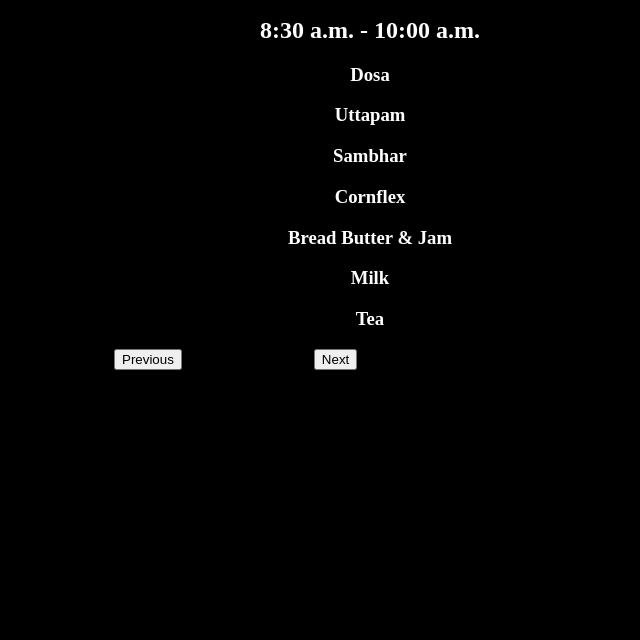
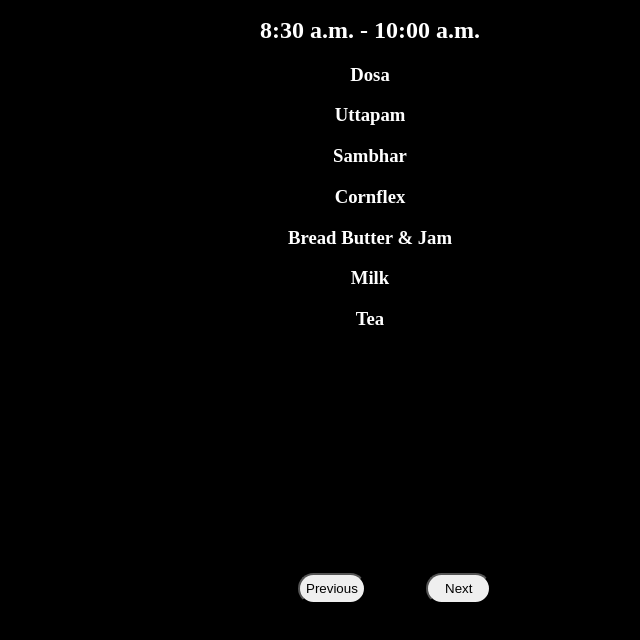
Before and after one commit to aaryanrajputhere/whatsinmymess, a plain HTML site: page Home.html in a window 1280 px wide. Shown: the part 116-756 px from the top of the page, without its empty margins (278-918 px from the left). Drawn offline with Linux system fonts and the light colour scheme.

Commit message:
style.css

```diff
--- a/style.css
+++ b/style.css
@@ -31,13 +31,20 @@ h3 {
 }
 
 #Previous {
-  position: relative;
-  left: 30%;
-
+  position: absolute;
+  border-radius: 100px;
+  bottom: 10%;
+  left: 45%;
+  padding: 6px;
 }
 
 #Next {
-  position: relative;
-
-  left: 40%;
+  position: absolute;
+  border-radius: 100px;
+  left: 55%;
+  bottom: 10%;
+  padding-top: 6px;
+  padding-left: 17px;
+  padding-right: 17px;
+  padding-bottom: 6px;
 }
```
